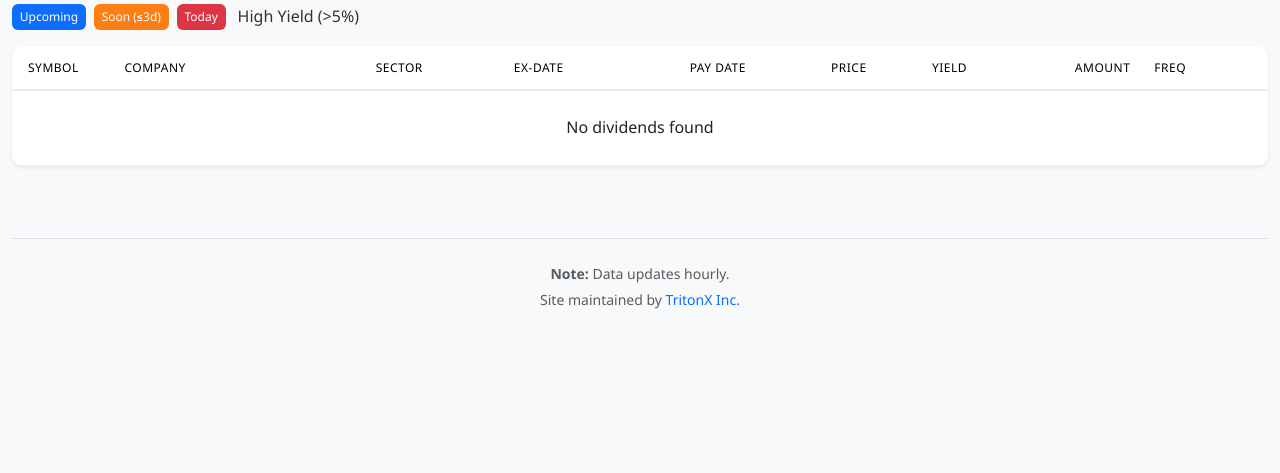
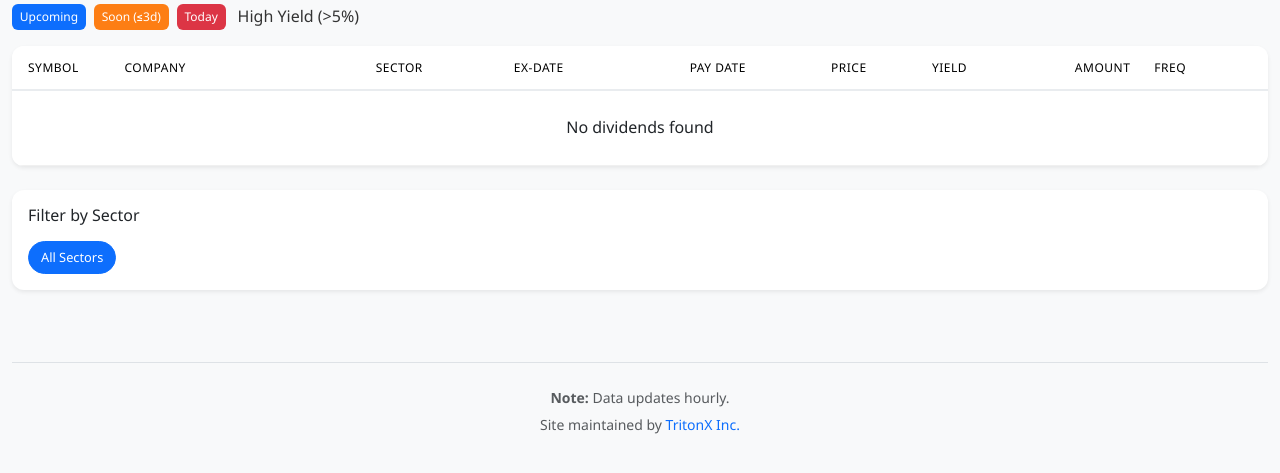
Before and after one commit to sonusaggu/tsx-dividends, a Flask app: page / in a window 1280 px wide. Shown: the part 269-742 px from the top of the page. Run offline with Flask 3, Linux system fonts and the light colour scheme; data that the repository does not hold is empty.

Commit message:
sector infor added

```diff
--- a/static/scripts.js
+++ b/static/scripts.js
@@ -3,6 +3,7 @@ const itemsPerPage = 15;
 let currentPage = 1;
 let currentDaysFilter = null;
 let currentSearchSymbol = null;
+let currentSectorFilter = null;
 let allStocks = [];
 
 document.addEventListener('DOMContentLoaded', function() {
@@ -20,6 +21,7 @@ function setupEventListeners() {
             currentDaysFilter = e.target.dataset.days === 'all' ? null : parseInt(e.target.dataset.days);
             currentPage = 1;
             currentSearchSymbol = null;
+            currentSectorFilter = null;
 
             // Update active button
             document.querySelectorAll('#timeframe-buttons .btn').forEach(btn => {
@@ -41,7 +43,7 @@ function setupEventListeners() {
             const page = parseInt(e.target.dataset.page);
             if (!isNaN(page) && page !== currentPage) {
                 currentPage = page;
-                renderStocks(allStocks);
+                filterAndRenderStocks();
                 window.scrollTo({ top: 0, behavior: 'smooth' });
             }
         }
@@ -52,6 +54,22 @@ function setupEventListeners() {
     document.getElementById('clear-search').addEventListener('click', clearSearch);
     document.getElementById('symbol-search').addEventListener('keyup', function(e) {
         if (e.key === 'Enter') searchBySymbol();
+    });
+
+    // Sector tags click handler
+    document.getElementById('sector-tags').addEventListener('click', function(e) {
+        if (e.target.classList.contains('sector-tag')) {
+            const sector = e.target.dataset.sector === 'all' ? null : e.target.dataset.sector;
+
+            // Update active tag
+            document.querySelectorAll('#sector-tags .sector-tag').forEach(tag => {
+                tag.classList.toggle('active', tag === e.target);
+            });
+
+            currentSectorFilter = sector;
+            currentPage = 1;
+            filterAndRenderStocks();
+        }
     });
 }
 
@@ -75,7 +93,8 @@ async function fetchStocks(days = null) {
         }
 
         allStocks = data.data;
-        renderStocks(allStocks);
+        updateSectorTags(allStocks);
+        filterAndRenderStocks();
         document.getElementById('last-updated').innerHTML = `
             <i class="bi bi-clock-history"></i> Updated: ${data.updated}`;
 
@@ -87,6 +106,47 @@ async function fetchStocks(days = null) {
     }
 }
 
+function filterAndRenderStocks() {
+    let filteredStocks = [...allStocks];
+
+    // Apply sector filter if active
+    if (currentSectorFilter) {
+        filteredStocks = filteredStocks.filter(stock =>
+            stock.sector && stock.sector.toLowerCase() === currentSectorFilter.toLowerCase()
+        );
+    }
+
+    renderStocks(filteredStocks);
+}
+
+function updateSectorTags(stocks) {
+    const sectorTagsContainer = document.getElementById('sector-tags');
+
+    // Extract unique sectors
+    const sectors = [...new Set(stocks.map(stock => stock.sector).filter(Boolean))];
+
+    // Sort sectors alphabetically
+    sectors.sort();
+
+    // Create tags HTML
+    let tagsHtml = `
+        <span class="sector-tag ${!currentSectorFilter ? 'active' : ''}" data-sector="all">
+            All Sectors
+        </span>
+    `;
+
+    sectors.forEach(sector => {
+        tagsHtml += `
+            <span class="sector-tag ${currentSectorFilter === sector ? 'active' : ''}"
+                  data-sector="${sector}">
+                ${sector}
+            </span>
+        `;
+    });
+
+    sectorTagsContainer.innerHTML = tagsHtml;
+}
+
 async function searchBySymbol() {
     const symbol = document.getElementById('symbol-search').value.trim().toUpperCase();
     if (!symbol) {
@@ -96,6 +156,7 @@ async function searchBySymbol() {
 
     currentSearchSymbol = symbol;
     currentPage = 1;
+    currentSectorFilter = null;
 
     const spinner = document.getElementById('loading-spinner');
     const feedback = document.getElementById('search-feedback');
@@ -117,6 +178,7 @@ async function searchBySymbol() {
         } else {
             showSearchFeedback(`Showing results for ${symbol}`, 'text-success');
             allStocks = data.data;
+            updateSectorTags(allStocks);
             renderStocks(allStocks);
         }
 
@@ -136,6 +198,7 @@ function clearSearch() {
     document.getElementById('symbol-search').value = '';
     document.getElementById('search-feedback').textContent = '';
     currentSearchSymbol = null;
+    currentSectorFilter = null;
     currentPage = 1;
     fetchStocks(currentDaysFilter);
 }
--- a/static/styles.css
+++ b/static/styles.css
@@ -39,7 +39,6 @@ body {
     border-bottom: 1px solid #f0f0f0;
 }
 
-/* ============ COLUMN WIDTHS ============ */
 /* ============ COLUMN WIDTHS ============ */
 #stocks-table .symbol-col {
     width: 8%;
@@ -160,7 +159,6 @@ body {
     }
 }
 
-
 /* ============ BADGE STYLES ============ */
 .badge {
     font-weight: 500;
@@ -226,3 +224,29 @@ body {
         padding: 0.5rem 1rem;
     }
 }
+
+/* ============ SECTOR TAGS STYLES ============ */
+.sector-tags .card-body {
+    padding: 1rem;
+}
+
+.sector-tag {
+    cursor: pointer;
+    transition: all 0.2s;
+    padding: 0.35rem 0.75rem;
+    border-radius: 20px;
+    background-color: #f0f0f0;
+    border: 1px solid #dee2e6;
+    font-size: 0.8rem;
+    color: #495057;
+}
+
+.sector-tag:hover {
+    background-color: #e2e6ea;
+}
+
+.sector-tag.active {
+    background-color: #0d6efd;
+    color: white;
+    border-color: #0d6efd;
+}
--- a/templates/index.html
+++ b/templates/index.html
@@ -141,6 +141,18 @@
             </div>
         </main>
 
+        <!-- Sector Tags -->
+        <section class="sector-tags mb-4" id="sector-tags-container">
+            <div class="card shadow-sm">
+                <div class="card-body">
+                    <h3 class="h6 mb-3">Filter by Sector</h3>
+                    <div class="d-flex flex-wrap gap-2" id="sector-tags">
+                        <!-- Tags will be added here dynamically -->
+                    </div>
+                </div>
+            </div>
+        </section>
+
         <!-- Pagination -->
         <nav class="pagination-section" aria-label="Stocks pagination">
             <ul class="pagination pagination-sm justify-content-center" id="pagination">
```
